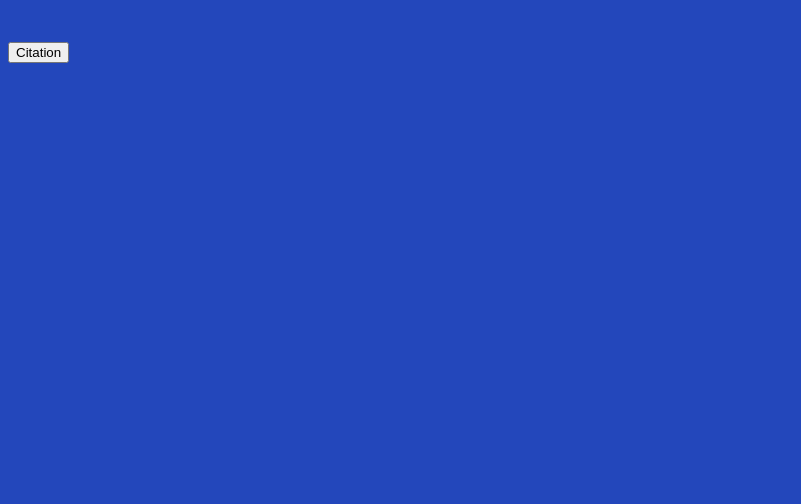
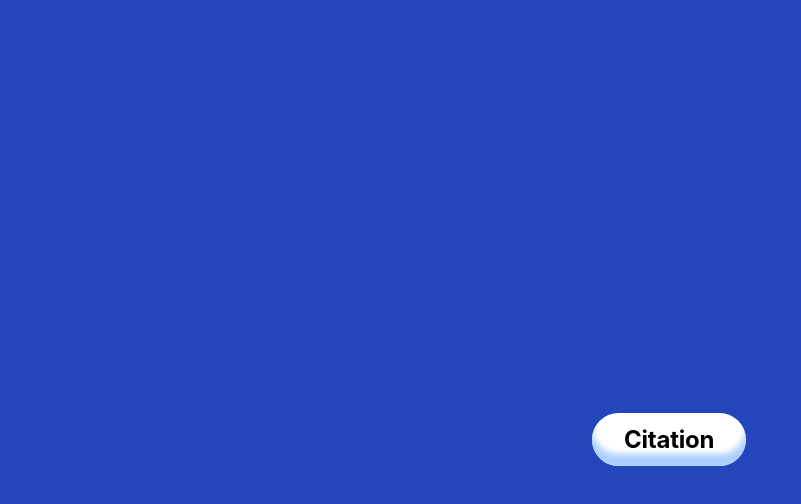
Before and after one commit to ValentinVW/citation, a website built with webpack: page src/index.html in a window 1280 px wide. Shown: the whole page, without its empty margins (0-801 px from the left). Built offline with nearby package versions, Linux system fonts and the light colour scheme.

Commit message:
add-logic-random-citations

```diff
--- a/src/index.html
+++ b/src/index.html
@@ -7,8 +7,10 @@
     <title>Citation</title>
   </head>
   <body>
-    <img src="" alt="" />
-    <p></p>
-    <button>Citation</button>
+    <div class="content">
+      <img src="" alt="" />
+      <p></p>
+      <button>Citation</button>
+    </div>
   </body>
 </html>
--- a/src/index.js
+++ b/src/index.js
@@ -1 +1,30 @@
 import "./style.scss";
+import { citation } from "./table.js";
+/**
+let btn = document.querySelector("button");
+
+function random() {
+  let rdm = citation[Math.floor(Math.random() * citation.length)];
+  return rdm;
+}
+
+function event(event) {
+  let paragraph = document.querySelector("p");
+  let newText = paragraph.textContent(random());
+  return newText;
+}
+
+btn.addEventListener("click", event);
+**/
+// --------------------------------------------------------------------------------------------------------------------------------------------------------
+
+let btn = document.querySelector("button");
+
+function event(event) {
+  let rdm = citation[Math.floor(Math.random() * citation.length)];
+  let paragraph = document.querySelector("p");
+  let newText = (paragraph.textContent = rdm);
+  return newText;
+}
+
+btn.addEventListener("click", event);
--- a/src/style.scss
+++ b/src/style.scss
@@ -2,3 +2,53 @@ body {
   background: rgb(35, 71, 187);
   height: 100vh;
 }
+
+.content {
+  margin-left: auto;
+  margin-right: auto;
+  margin-top: 30%;
+  width: 6em;
+
+  button {
+    appearance: none;
+    background-color: #ffffff;
+    border-radius: 40em;
+    border-style: none;
+    box-shadow: #adcfff 0 -12px 6px inset;
+    box-sizing: border-box;
+    color: #000000;
+    cursor: pointer;
+    display: inline-block;
+    font-family: -apple-system, sans-serif;
+    font-size: 1.2rem;
+    font-weight: 700;
+    letter-spacing: -0.24px;
+    margin: 0;
+    outline: none;
+    padding: 1rem 1.3rem;
+    quotes: auto;
+    text-align: center;
+    text-decoration: none;
+    transition: all 0.15s;
+    user-select: none;
+    -webkit-user-select: none;
+    touch-action: manipulation;
+  }
+
+  button:hover {
+    background-color: #ffc229;
+    box-shadow: #ff6314 0 -6px 8px inset;
+    transform: scale(1.125);
+  }
+
+  button:active {
+    transform: scale(1.025);
+  }
+
+  @media (min-width: 768px) {
+    button {
+      font-size: 1.5rem;
+      padding: 0.75rem 2rem;
+    }
+  }
+}
--- a/src/table.js
+++ b/src/table.js
@@ -1,4 +1,4 @@
-let citation = [
+export let citation = [
   "Ta Maman t'embrasse.",
   "Certaines erreurs méritent d'être commises plusieurs fois.",
   "Un jour tu es le pigeon, le lendemain la statue. Aujourd'hui, t'es plutôt côté statue.",
```
